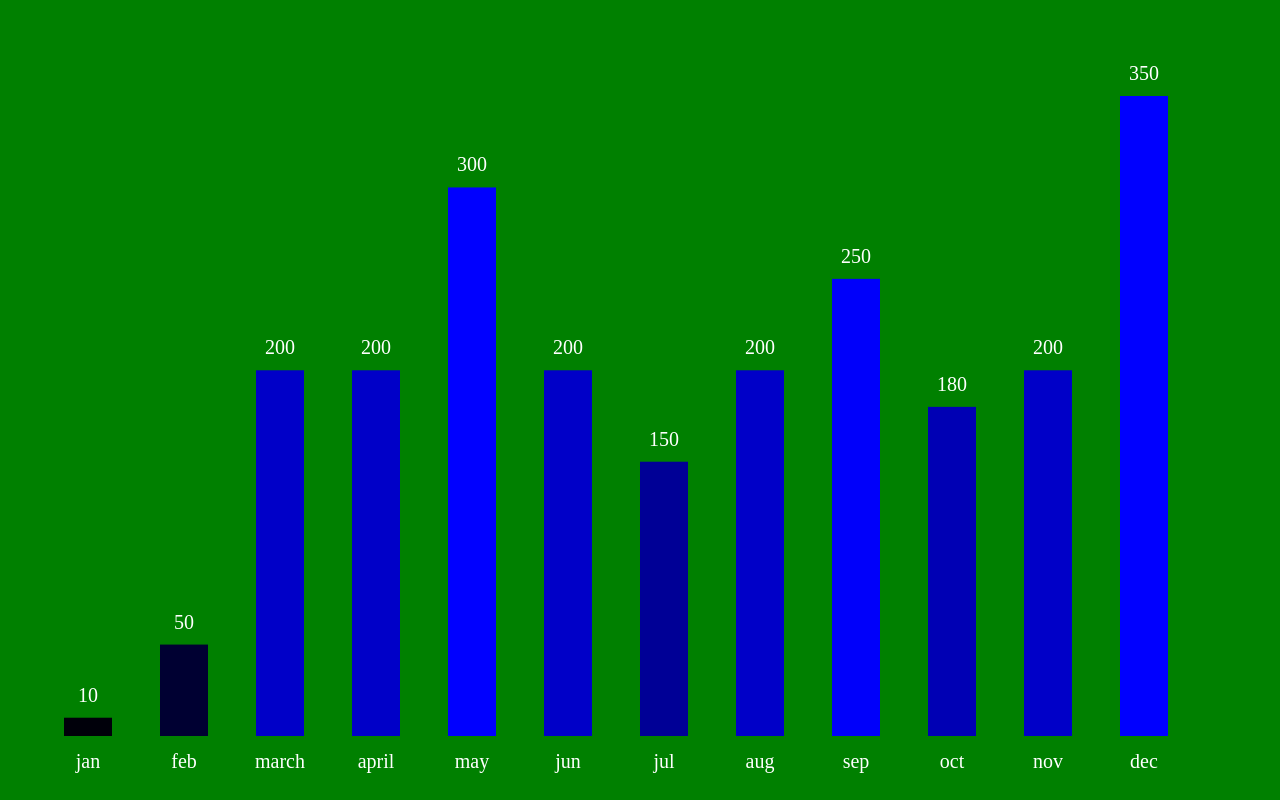
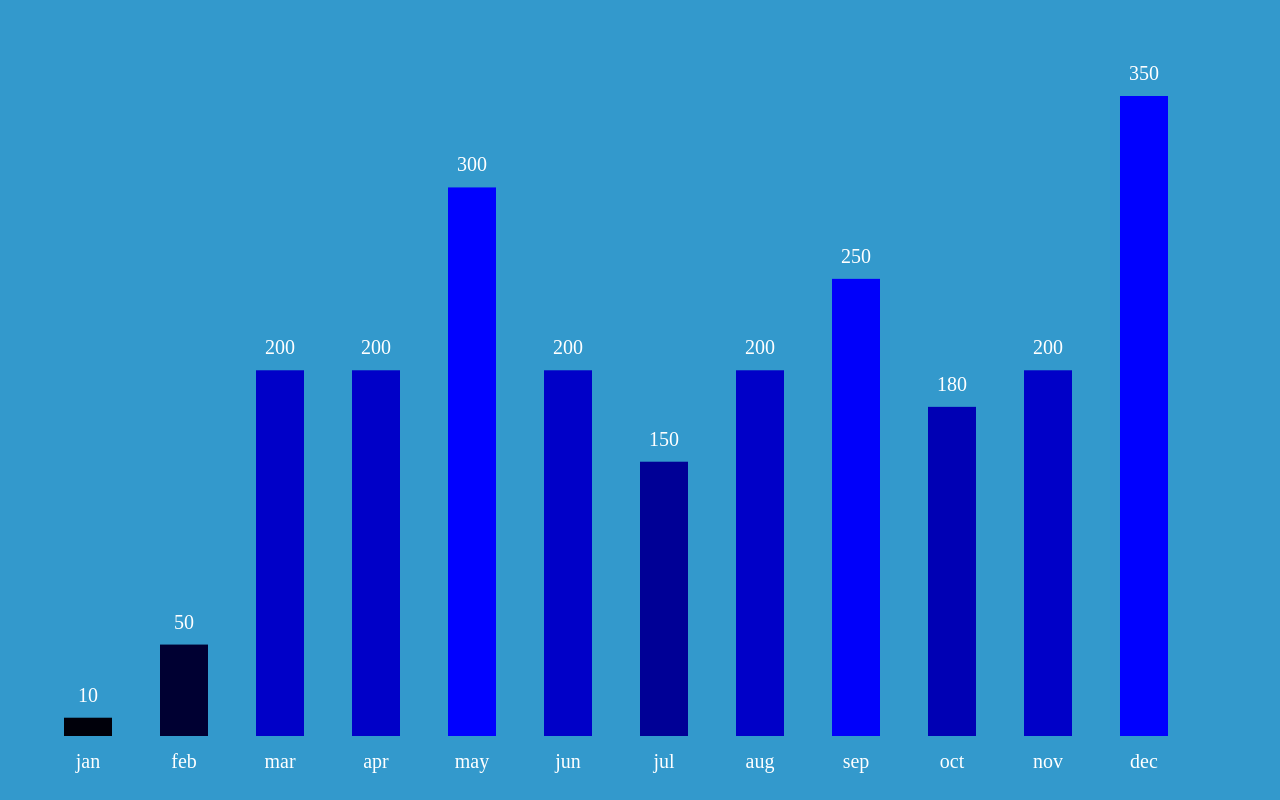
Before and after one commit to goifgo/goifgo.github.io, a plain HTML site: page articles/barchart.html in a window 1280 px wide. Drawn offline with Linux system fonts and the light colour scheme.

Commit message:
color change

```diff
--- a/articles/barchart.css
+++ b/articles/barchart.css
@@ -20,7 +20,7 @@
 */
 
 #barChart {
-	background-color: green;
+	background-color: #3399CC;
 	position: fixed;
 	height: 100%;
 	width: 100%;
--- a/articles/barchart.js
+++ b/articles/barchart.js
@@ -51,7 +51,7 @@ var BarChart = Ractive.extend({
 
 var barChart = new BarChart({
 	el: '#container',
-	bdata: [{label: 'jan', value: 10},{label: 'feb', value: 50},{label: 'march', value: 200}, {label: 'april', value: 200}, {label: 'may', value: 300},
+	bdata: [{label: 'jan', value: 10},{label: 'feb', value: 50},{label: 'mar', value: 200}, {label: 'apr', value: 200}, {label: 'may', value: 300},
 		{label: 'jun', value: 200}, {label: 'jul', value:150}, {label:'aug', value: 200}, {label: 'sep', value: 250}, {label: 'oct', value: 180}, {label: 'nov', value:200}, {label: 'dec', value: 350}],
 });
 
```
